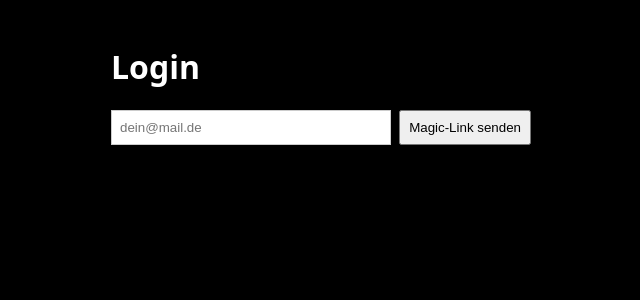
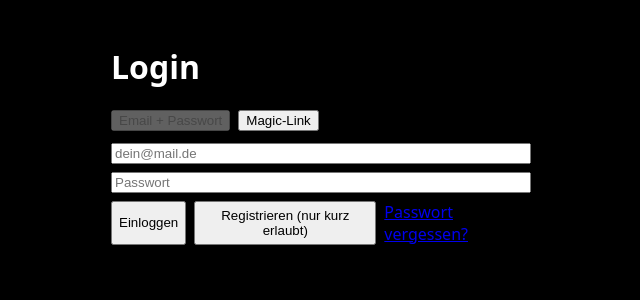
Before and after one commit to Construxz/gallery-site, a Next.js app: page /login in a window 1280 px wide. Shown: the top 300 px of the page, without its empty margins (319-959 px from the left). Built offline with nearby package versions, Linux system fonts and the light colour scheme; no server answers; the database is empty.

Commit message:
Update page.tsx

```diff
--- a/app/login/page.tsx
+++ b/app/login/page.tsx
@@ -1,30 +1,62 @@
 'use client';
 import { supabase } from '@/lib/supabaseClient';
 import { useState } from 'react';
+import { useRouter } from 'next/navigation';
 
 export default function Login() {
+  const [mode, setMode] = useState<'password'|'magic'>('password');
   const [email, setEmail] = useState('');
+  const [pw, setPw] = useState('');
+  const router = useRouter();
 
-  async function sendLink(e: React.FormEvent) {
+  async function signInPassword(e: React.FormEvent) {
     e.preventDefault();
-    await supabase.auth.signInWithOtp({
-      email,
-      options: { emailRedirectTo: `${location.origin}/auth/callback` }
+    const { error } = await supabase.auth.signInWithPassword({ email, password: pw });
+    if (error) return alert(error.message);
+    router.replace('/studio');
+  }
+
+  async function signUp(e: React.FormEvent) {
+    e.preventDefault();
+    const { error } = await supabase.auth.signUp({ email, password: pw });
+    if (error) return alert(error.message);
+    alert('Account erstellt. Du bist jetzt eingeloggt.');
+    router.replace('/studio');
+  }
+
+  async function sendMagic(e: React.FormEvent) {
+    e.preventDefault();
+    const { error } = await supabase.auth.signInWithOtp({
+      email, options: { emailRedirectTo: `${location.origin}/auth/callback` }
     });
-    alert('Magic-Link wurde verschickt. Bitte E-Mail öffnen.');
+    if (error) return alert(error.message);
+    alert('Magic-Link verschickt. Bitte E-Mail öffnen.');
   }
 
   return (
     <main style={{ padding: 24, maxWidth: 420, margin: '0 auto' }}>
       <h1>Login</h1>
-      <form onSubmit={sendLink} style={{ display: 'flex', gap: 8 }}>
-        <input
-          type="email" required placeholder="dein@mail.de"
-          value={email} onChange={e => setEmail(e.target.value)}
-          style={{ flex: 1, padding: 8, border: '1px solid #ccc' }}
-        />
-        <button style={{ padding: 8 }}>Magic-Link senden</button>
-      </form>
+      <div style={{ display: 'flex', gap: 8, margin: '12px 0' }}>
+        <button onClick={() => setMode('password')} disabled={mode==='password'}>Email + Passwort</button>
+        <button onClick={() => setMode('magic')} disabled={mode==='magic'}>Magic-Link</button>
+      </div>
+
+      {mode === 'password' ? (
+        <form onSubmit={signInPassword} style={{ display: 'grid', gap: 8 }}>
+          <input type="email" required placeholder="dein@mail.de" value={email} onChange={e=>setEmail(e.target.value)} />
+          <input type="password" required placeholder="Passwort" value={pw} onChange={e=>setPw(e.target.value)} />
+          <div style={{ display: 'flex', gap: 8 }}>
+            <button type="submit">Einloggen</button>
+            <button type="button" onClick={signUp}>Registrieren (nur kurz erlaubt)</button>
+            <a href="/auth/reset">Passwort vergessen?</a>
+          </div>
+        </form>
+      ) : (
+        <form onSubmit={sendMagic} style={{ display: 'flex', gap: 8 }}>
+          <input type="email" required placeholder="dein@mail.de" value={email} onChange={e=>setEmail(e.target.value)} style={{ flex: 1 }} />
+          <button>Link senden</button>
+        </form>
+      )}
     </main>
   );
 }
```
